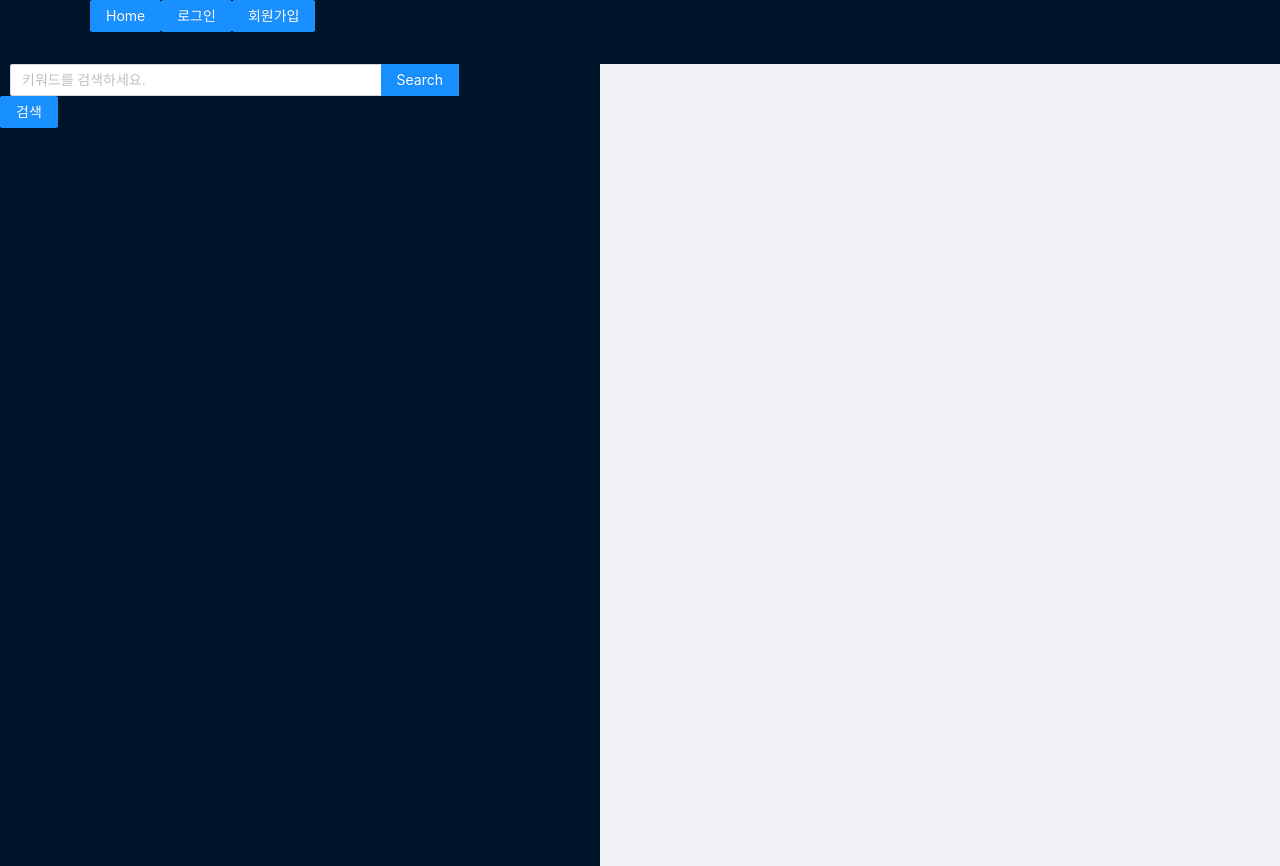
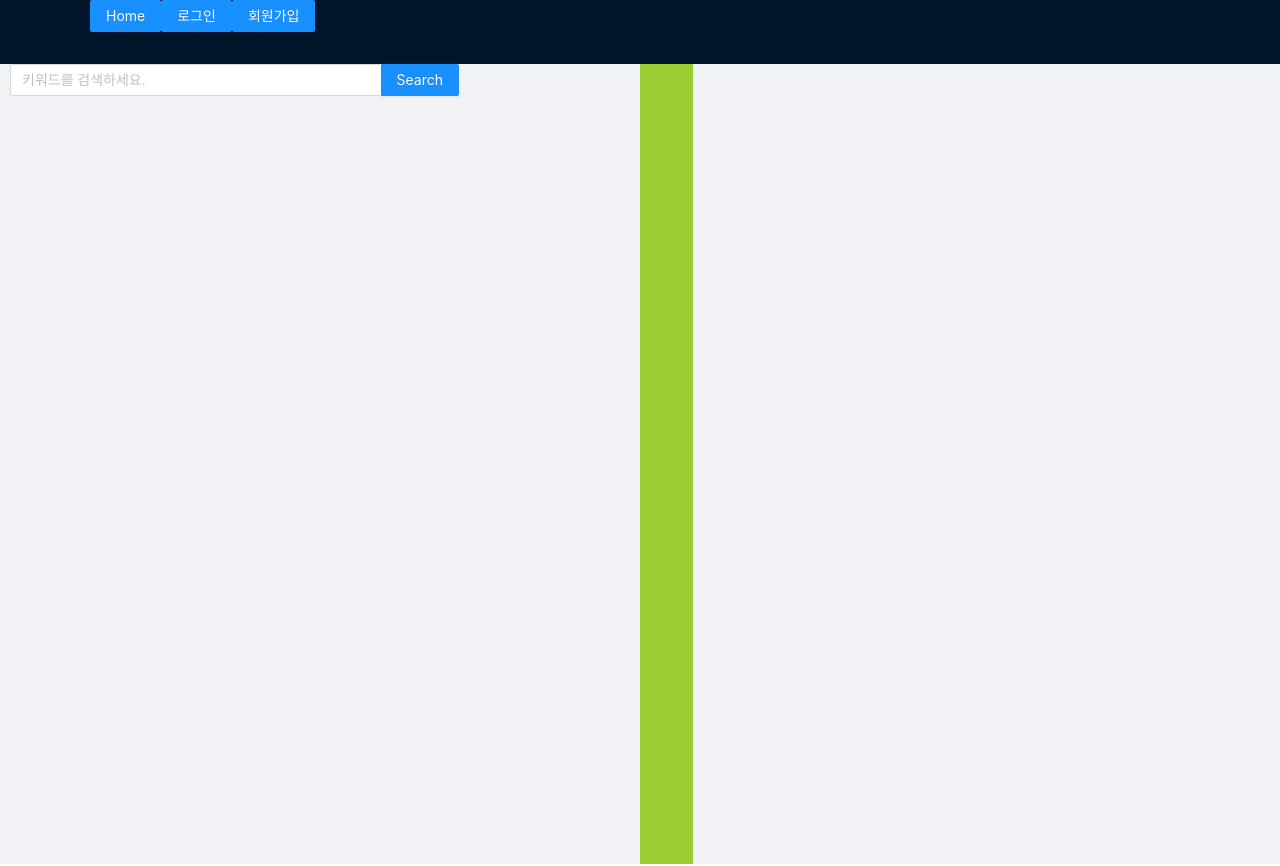
Before and after one commit to gkyoe/Balan-News, a React app: page / in a window 1280 px wide. Shown: the top 866 px of the page. Built offline with nearby package versions, Linux system fonts and the light colour scheme.

Commit message:
[UI 요소 변경: Sider -> Col, Row] - Layout 안에 Sider 로 적용했을 때 제한이 많아서 Table 형식으로 변경 - SideBar, SearchBar 에 Sider 삭제 및 SideBar Col, Row 디자인 태그 추가

```diff
--- a/src/client/components/searchBar.tsx
+++ b/src/client/components/searchBar.tsx
@@ -4,10 +4,11 @@ import { Layout, Menu, Button, Input, Form } from "antd";
 import Sidebar from "react-sidebar";
 import axios from "axios";
 import ArticleList from "./articleList";
-import Sider from "antd/lib/layout/Sider";
+// import Sider from "antd/lib/layout/Sider";
 import "./searchBar.css";
 
 const { Search } = Input;
+const { Header, Content, Footer, Sider } = Layout;
 
 interface searchProps {
   articles: {
@@ -26,6 +27,8 @@ interface searchProps {
   handleChangeKeyword: any;
   addArticleBody: any;
   deleteArticleBody: any;
+  onCollapse: any;
+  collapsed: boolean;
   // emptyArticleBody: any;
 }
 
@@ -46,12 +49,13 @@ export default class SearchBar extends React.Component<
 
   render() {
     return (
+      // <Sider
+      //   collapsible
+      //   collapsed={this.props.collapsed}
+      //   onCollapse={this.props.onCollapse}
+      // >
       <div className="search-Zone">
-        {/* <React.Fragment> */}
-        {/* <Form> */}
-        {/* <form onSubmit={this.props.handleSubmitSearching}> */}
-        {/* <Form.Item> */}
-        <Input.Search
+        <Search
           className="searchbar"
           name="searchbar"
           type="text"
@@ -61,16 +65,6 @@ export default class SearchBar extends React.Component<
           onSearch={this.props.handleSubmitSearching}
           enterButton="Search"
         />
-        <Button
-          type="primary"
-          className="searchBtn"
-          htmlType="submit"
-          onClick={this.props.handleSubmitSearching}
-        >
-          검색
-        </Button>
-        {/* </Form.Item> */}
-        {/* </Form> */}
         <div className="newsList">
           {/* <ul className="article-list" onChange={this.handleCheckedOn}> */}
           <ul className="article-list">
@@ -90,8 +84,8 @@ export default class SearchBar extends React.Component<
             })}
           </ul>
         </div>
-        {/* </React.Fragment> */}
       </div>
+      // </Sider>
     );
   }
 }
--- a/src/client/components/sideBar.css
+++ b/src/client/components/sideBar.css
@@ -11,4 +11,10 @@
   border: blue 3px solid;
 } */
 
+.toggle {
+  /* color: blue; */
+  background-color: yellowgreen;
+}
+
 @import "~antd/dist/antd.css";
+/* @import "~antd/lib/style/themes/default.less"; */
--- a/src/client/components/sideBar.tsx
+++ b/src/client/components/sideBar.tsx
@@ -1,11 +1,12 @@
 import * as React from "react";
 import { Link, Route, Switch, BrowserRouter, Router } from "react-router-dom";
-import { Layout, Menu, Button } from "antd";
+import { Layout, Menu, Button, Row, Col } from "antd";
 import axios from "axios";
 import cheerio from "cheerio";
 import SearchBar from "./searchBar";
 import Tabloid from "./tabloid";
 // import Sider from "antd/lib/layout/Sider";
+import { blue } from "@ant-design/colors";
 import "./sideBar.css";
 const { Header, Content, Footer, Sider } = Layout;
 
@@ -15,6 +16,7 @@ interface SidebarState {
   width: number;
   height: string;
   transform: number;
+  collapsed: boolean;
   keyword: string;
   limit: number;
   count: number;
@@ -56,6 +58,7 @@ export class Sidebar extends React.Component<SidebarProps, SidebarState> {
       width: 450,
       height: "100vh",
       transform: 0,
+      collapsed: false,
       keyword: "",
       limit: 3,
       count: 0,
@@ -65,6 +68,7 @@ export class Sidebar extends React.Component<SidebarProps, SidebarState> {
     };
 
     this.handleCloseToggle = this.handleCloseToggle.bind(this);
+    this.onCollapse = this.onCollapse.bind(this);
     this.handleSubmitSearching = this.handleSubmitSearching.bind(this);
     this.handleChangeKeyword = this.handleChangeKeyword.bind(this);
     this.addArticleBody = this.addArticleBody.bind(this);
@@ -82,6 +86,11 @@ export class Sidebar extends React.Component<SidebarProps, SidebarState> {
       this.setState({ transform: 0 });
     }
     console.log(this.state.transform);
+  };
+
+  onCollapse = (collapsed: boolean) => {
+    console.log("collapsed: ", collapsed);
+    this.setState({ collapsed });
   };
 
   //검색을 눌렀을 때, naver news api에 해당 키워드 정보를 요청한다.
@@ -165,7 +174,8 @@ export class Sidebar extends React.Component<SidebarProps, SidebarState> {
     console.log(transform);
     return (
       <Layout>
-        <Sider width={600}>
+        <Row>
+          <Col span={12}>
             <div
               className="side-bar"
               style={{
@@ -183,9 +193,12 @@ export class Sidebar extends React.Component<SidebarProps, SidebarState> {
                 handleChangeKeyword={this.handleChangeKeyword}
                 addArticleBody={this.addArticleBody}
                 deleteArticleBody={this.deleteArticleBody}
+                onCollapse={this.onCollapse}
+                collapsed={this.state.collapsed}
               />
             </div>
-
+          </Col>
+          <Col span={1} className="toggle">
             <div
               className="toggle-bar"
               style={{
@@ -194,12 +207,55 @@ export class Sidebar extends React.Component<SidebarProps, SidebarState> {
               }}
               onClick={this.handleCloseToggle}
             ></div>
-        </Sider>
-
+          </Col>
+          <Col span={11}>
             <Tabloid news={this.state.selectedArticles}></Tabloid>
+          </Col>
+        </Row>
       </Layout>
     );
   }
 }
 
 export default Sidebar;
+
+// return (
+//   <Layout>
+//     <Row>
+//     <Sider width={600}>
+//       <div
+//         className="side-bar"
+//         style={{
+//           width: this.state.width,
+//           minHeight: this.state.height,
+//           transform: `translateX(${this.state.transform}px)`, //470
+//         }}
+//       >
+//         <SearchBar
+//           articles={this.state.articles}
+//           keyword={this.state.keyword}
+//           limit={this.state.limit}
+//           count={this.state.count}
+//           handleSubmitSearching={this.handleSubmitSearching}
+//           handleChangeKeyword={this.handleChangeKeyword}
+//           addArticleBody={this.addArticleBody}
+//           deleteArticleBody={this.deleteArticleBody}
+//           onCollapse={this.onCollapse}
+//           collapsed={this.state.collapsed}
+//         />
+//       </div>
+
+//       <div
+//         className="toggle-bar"
+//         style={{
+//           width: 50,
+//           minHeight: this.state.height,
+//         }}
+//         onClick={this.handleCloseToggle}
+//       ></div>
+//     </Sider>
+
+//     <Tabloid news={this.state.selectedArticles}></Tabloid>
+//     </Row>
+//   </Layout>
+// );
```
Also changed, not shown: 2 other files (tests, documents, lock files or other folders). Lines whose indentation alone changed are shown as unchanged.
